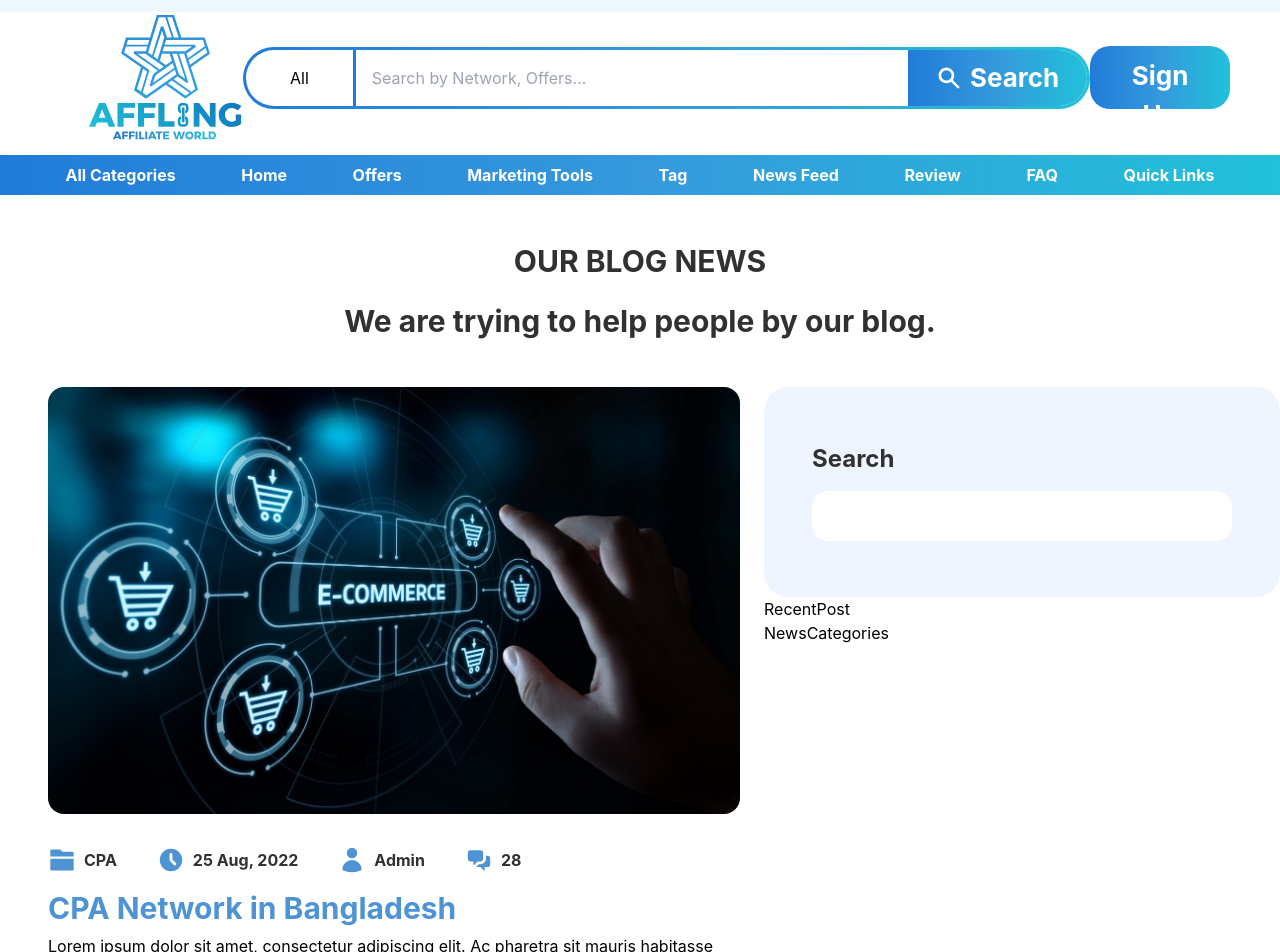
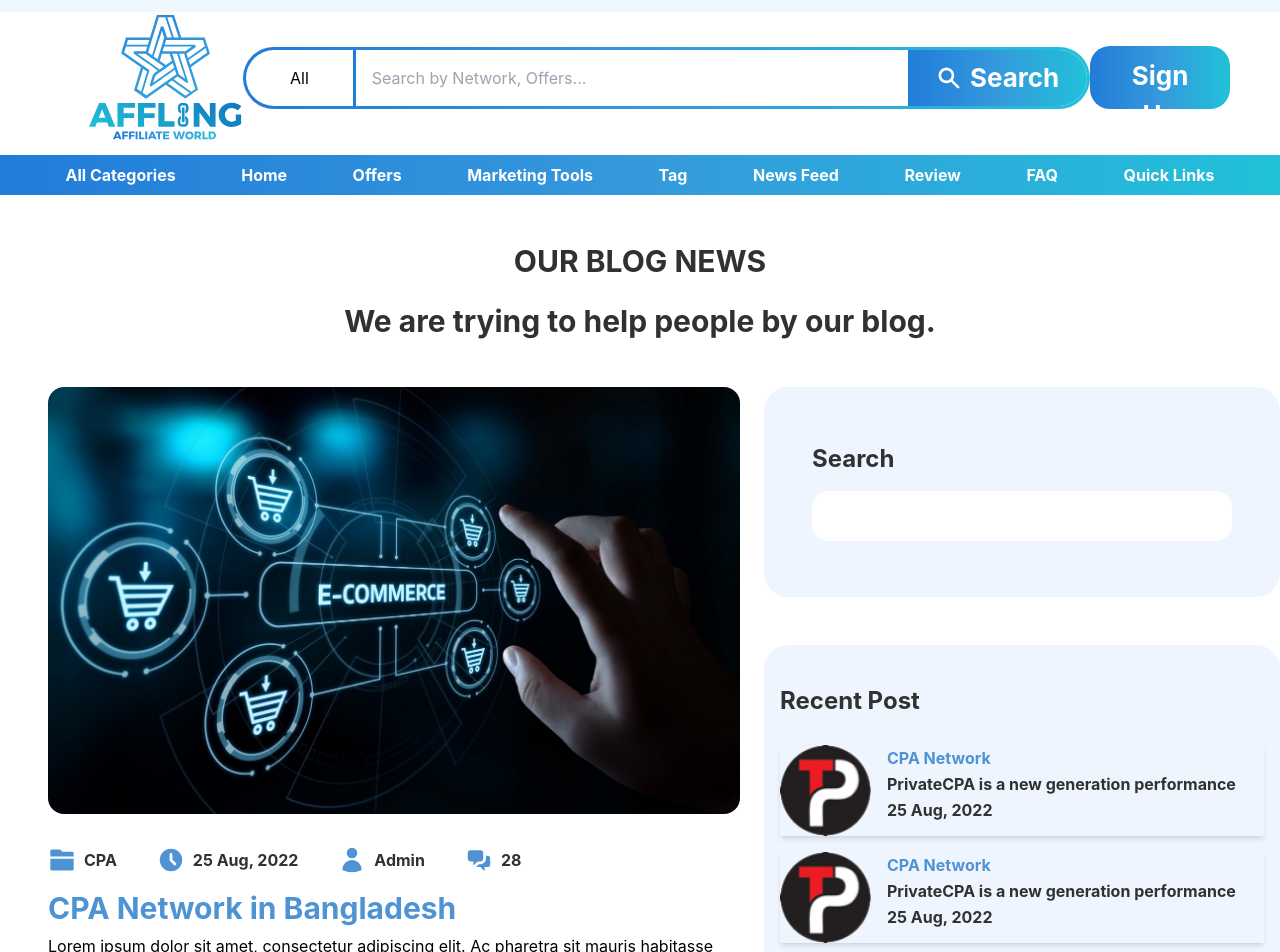
Before and after one commit to AFM-Taha/affling, a Next.js app: page /news in a window 1280 px wide. Shown: the top 952 px of the page. Built offline with nearby package versions, Linux system fonts and the light colour scheme.

Commit message:
add recent posts in news page

```diff
--- a/src/components/common/BlogNews/NewsSearch.tsx
+++ b/src/components/common/BlogNews/NewsSearch.tsx
@@ -1,6 +1,6 @@
 export default function NewsSearch() {
   return (
-    <div className="rounded-3xl bg-[#EFF5FF] p-4">
+    <div className="mb-12 rounded-3xl bg-[#EFF5FF] p-4">
       <div className="px-8 py-10">
         <label htmlFor="search" className="text-2xl font-bold text-[#313131]">
           Search
--- a/src/components/common/BlogNews/RecentPost.tsx
+++ /dev/null
@@ -1,3 +0,0 @@
-export default function RecentPost() {
-  return <div>RecentPost</div>;
-}
--- /dev/null
+++ b/src/components/common/BlogNews/RecentPostCard.tsx
@@ -0,0 +1,22 @@
+import Image from 'next/image';
+
+export default function RecentPostCard() {
+  return (
+    <div className="mb-4 flex gap-4 shadow-md">
+      <div>
+        <Image
+          className="rounded-full"
+          src="/p-logo.png"
+          alt="recent post image"
+          width={91}
+          height={91}
+        />
+      </div>
+      <div className="leading-[26px]">
+        <h3 className="text-[#4E93D3]">CPA Network</h3>
+        <p>PrivateCPA is a new generation performance</p>
+        <p>25 Aug, 2022</p>
+      </div>
+    </div>
+  );
+}
--- /dev/null
+++ b/src/components/common/BlogNews/RecentPosts.tsx
@@ -0,0 +1,12 @@
+import RecentPostCard from './RecentPostCard';
+
+export default function RecentPosts() {
+  return (
+    <div className="rounded-3xl bg-[#EFF5FF] px-4 py-10 font-bold text-[#313131]">
+      <h3 className="mb-7 text-2xl">Recent Post</h3>
+      <RecentPostCard />
+      <RecentPostCard />
+      <RecentPostCard />
+    </div>
+  );
+}
--- a/src/pages/news.tsx
+++ b/src/pages/news.tsx
@@ -1,7 +1,7 @@
 import NewsCard from '@/components/common/BlogNews/NewsCard';
 import NewsCategories from '@/components/common/BlogNews/NewsCategories';
 import NewsSearch from '@/components/common/BlogNews/NewsSearch';
-import RecentPost from '@/components/common/BlogNews/RecentPost';
+import RecentPosts from '@/components/common/BlogNews/RecentPosts';
 
 export default function News() {
   return (
@@ -18,7 +18,7 @@ export default function News() {
         </div>
         <div>
           <NewsSearch />
-          <RecentPost />
+          <RecentPosts />
           <NewsCategories />
         </div>
       </div>
```
